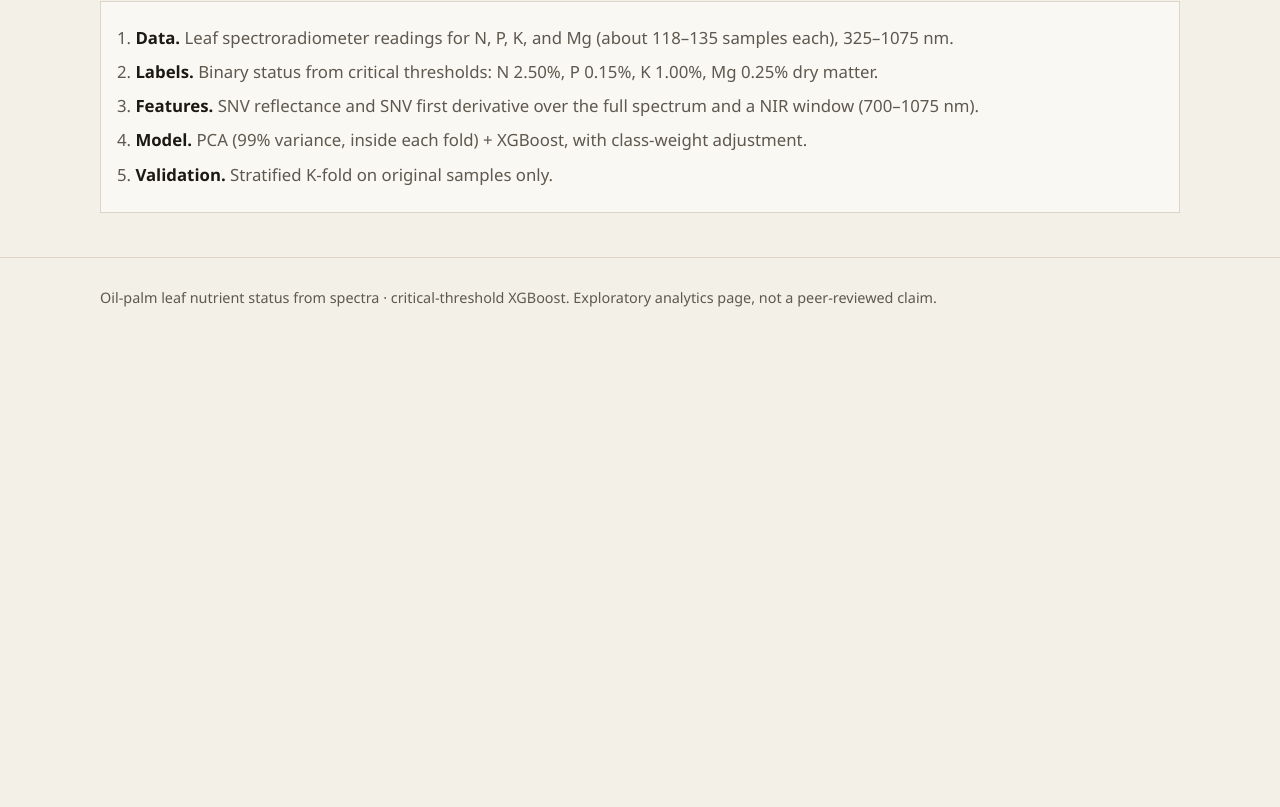
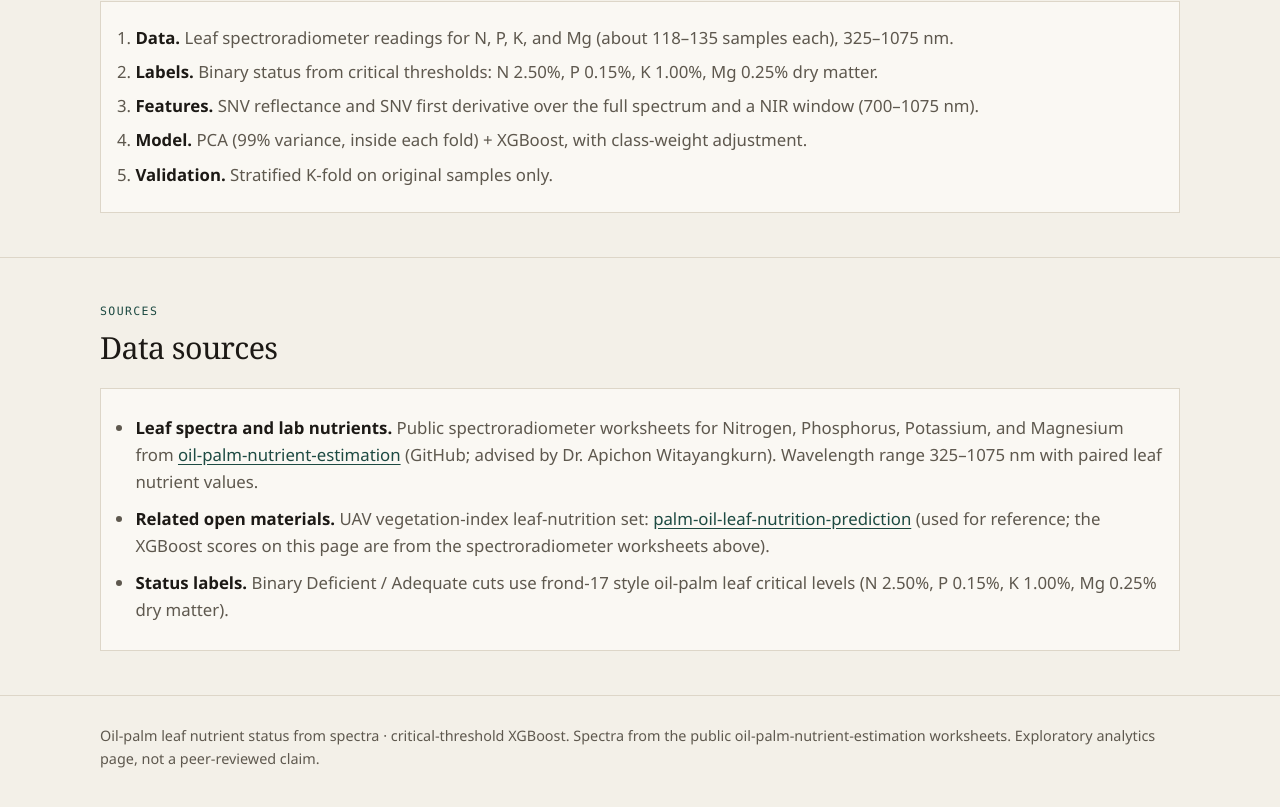
Before and after one commit to Alfasisurya/portfolio, a plain HTML site: page showcases/oilpalm/index.html in a window 1280 px wide. Shown: the part 5566-6373 px from the top of the page. Before the commit the page ends 5915 px from the top, so only its background shows below. Drawn offline with Linux system fonts and the light colour scheme.

Commit message:
Cite data sources on sugarcane and oil-palm showcases
Add Hugging Face DOI and Copernicus for the TCH forecast, and the public spectroradiometer repositories plus critical-level notes for leaf nutrient status.

```diff
--- a/showcases/oilpalm/index.html
+++ b/showcases/oilpalm/index.html
@@ -198,11 +198,44 @@
         </div>
       </div>
     </section>
+
+    <section>
+      <div class="wrap">
+        <div class="section-head">
+          <p class="kicker">Sources</p>
+          <h2>Data sources</h2>
+        </div>
+        <div class="panel">
+          <ul class="sources">
+            <li>
+              <strong>Leaf spectra and lab nutrients.</strong>
+              Public spectroradiometer worksheets for Nitrogen, Phosphorus, Potassium, and Magnesium
+              from
+              <a href="https://github.com/anakinpalinyot29/oil-palm-nutrient-estimation">oil-palm-nutrient-estimation</a>
+              (GitHub; advised by Dr. Apichon Witayangkurn).
+              Wavelength range 325–1075&nbsp;nm with paired leaf nutrient values.
+            </li>
+            <li>
+              <strong>Related open materials.</strong>
+              UAV vegetation-index leaf-nutrition set:
+              <a href="https://github.com/datoeltoel/palm-oil-leaf-nutrition-prediction">palm-oil-leaf-nutrition-prediction</a>
+              (used for reference; the XGBoost scores on this page are from the spectroradiometer worksheets above).
+            </li>
+            <li>
+              <strong>Status labels.</strong>
+              Binary Deficient / Adequate cuts use frond-17 style oil-palm leaf critical levels
+              (N 2.50%, P 0.15%, K 1.00%, Mg 0.25% dry matter).
+            </li>
+          </ul>
+        </div>
+      </div>
+    </section>
   </main>
 
   <footer>
     <div class="wrap">
       Oil-palm leaf nutrient status from spectra · critical-threshold XGBoost.
+      Spectra from the public oil-palm-nutrient-estimation worksheets.
       Exploratory analytics page, not a peer-reviewed claim.
     </div>
   </footer>
--- a/showcases/showcase.css
+++ b/showcases/showcase.css
@@ -185,6 +185,15 @@ tr:last-child td { border-bottom: 0; }
 .method li { margin: 0.45rem 0; }
 .method li strong { color: var(--ink); }
 
+.sources {
+  margin: 0;
+  padding-left: 1.15rem;
+  color: var(--muted);
+}
+.sources li { margin: 0.65rem 0; }
+.sources strong { color: var(--ink); }
+.sources em { font-style: italic; }
+
 footer {
   border-top: 1px solid var(--line);
   padding: 1.75rem 0 2.5rem;
```
Also changed, not shown: showcases/sugarcane/index.html (+28 -1 lines).
